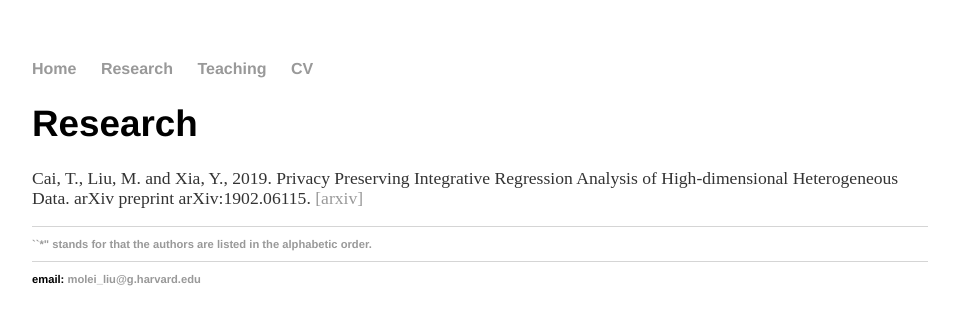
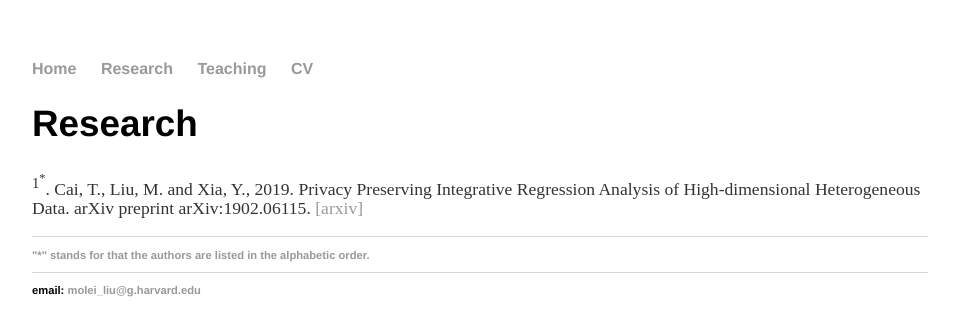
Before and after one commit to moleibobliu/moleibobliu.github.io, a Jekyll site: the page built from pub/index.html, in a window 1280 px wide. Shown: the top 336 px of the page, without its empty margins (160-1119 px from the left). Built offline with Jekyll 4.4.1, drawn with Linux system fonts in a browser that asks for light colours.

Commit message:
Update index.html

```diff
--- a/pub/index.html
+++ b/pub/index.html
@@ -4,14 +4,14 @@ title: Molei Liu
 ---
 <div class="blurb">
 	<h1> Research </h1>
-	<p> Cai, T., Liu, M. and Xia, Y., 2019.
+	<p> <sup>1<sup>*</sup></sup>. Cai, T., Liu, M. and Xia, Y., 2019.
 		Privacy Preserving Integrative Regression Analysis of High-dimensional Heterogeneous Data.
 		arXiv preprint arXiv:1902.06115.<a href="https://arxiv.org/abs/2006.03980"> [arxiv] </a>
 		<a href="https://github.com/moleibobliu/Distillation-CRT">
 		 </h1>
 	<footer>
 	    <ul>
-	       <li> ``*" stands for that the authors are listed in the alphabetic order. </a></li>
+	       <li> "*" stands for that the authors are listed in the alphabetic order. </a></li>
 	   </ul>
 	</footer>
 
```
